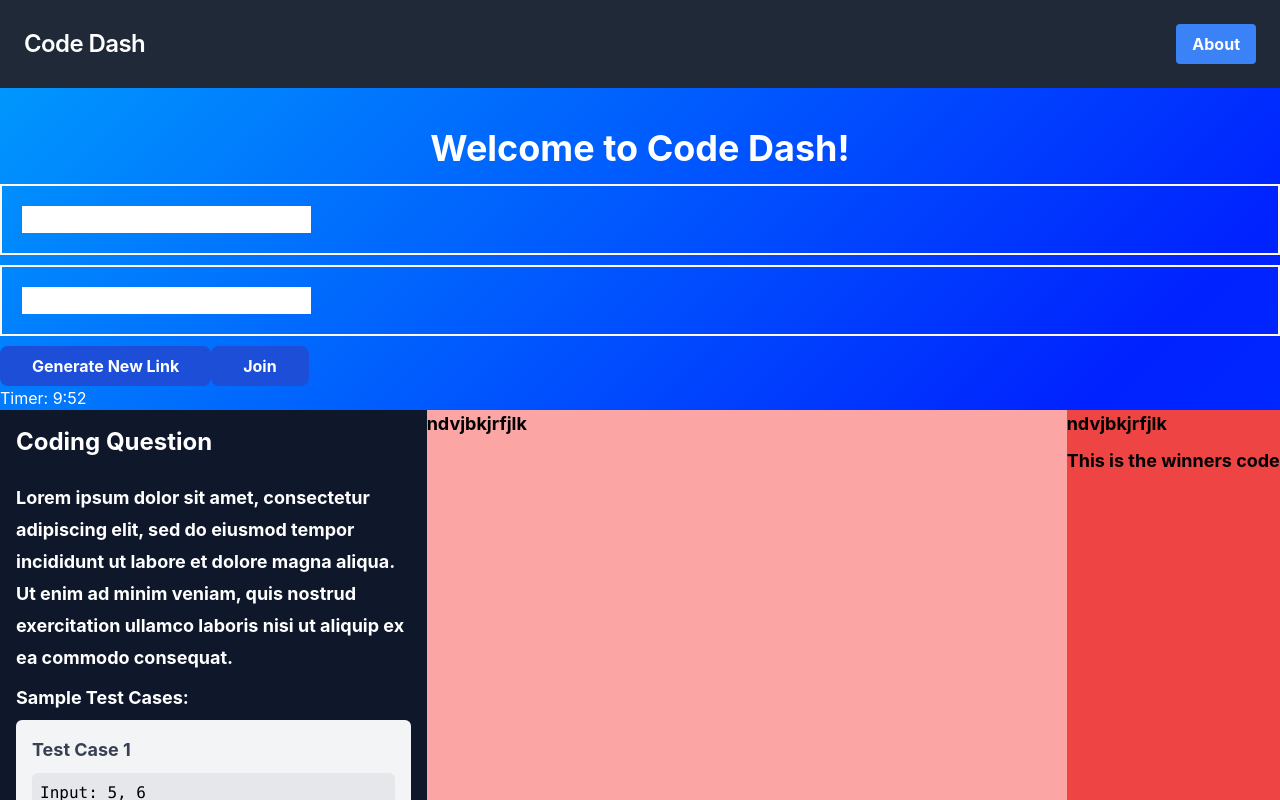
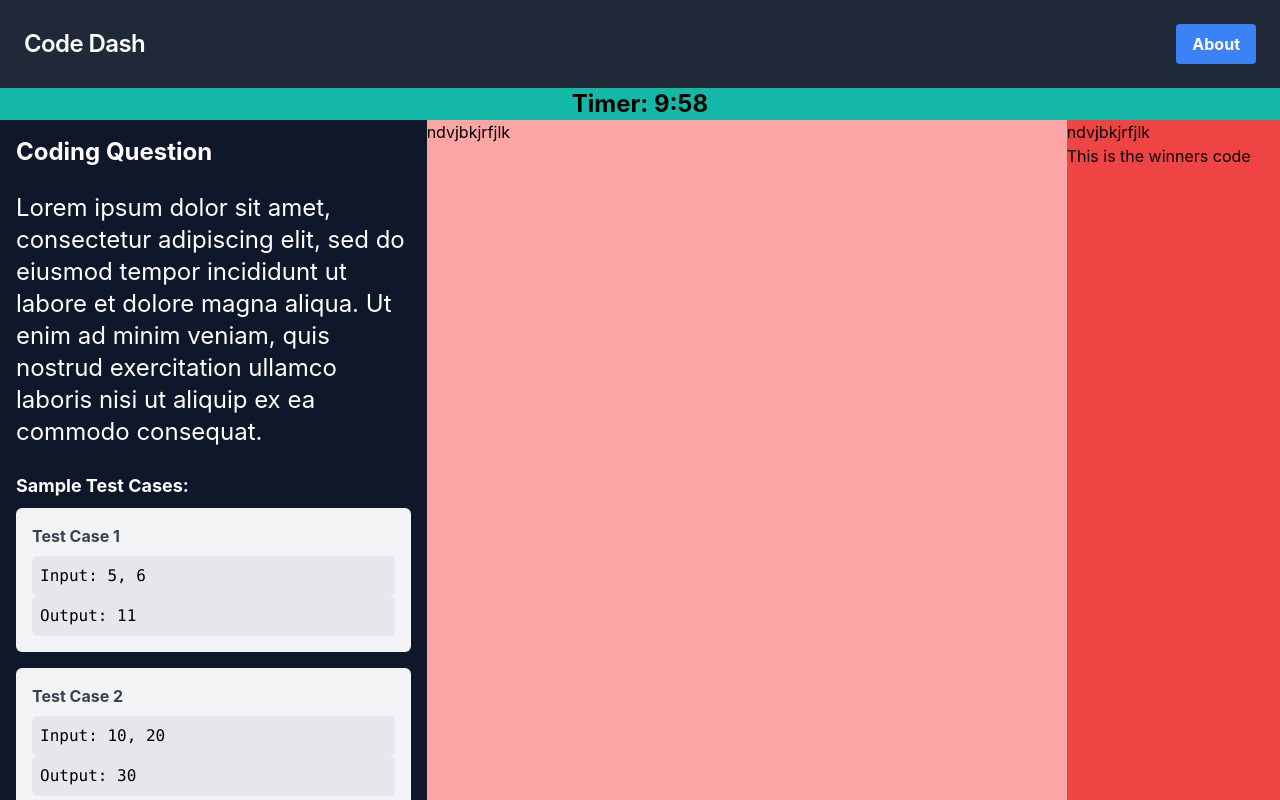
Before and after one commit to Atharva123987/Code-Dash, a React (Create React App) app in the folder client/: page / in a window 1280 px wide. Both pictures are taken after a click on the button "Join". Shown: the top 800 px of the page. Built offline with nearby package versions, Linux system fonts and the light colour scheme; no server answers.

Commit message:
Minor changes

```diff
--- a/client/src/App.js
+++ b/client/src/App.js
@@ -4,6 +4,7 @@ import Home from "./pages/Home";
 import About from './pages/About'
 import GameRoom from "./pages/GameRoom";
 import Discussion from "./pages/Discussion";
+import React, { useState } from "react";
 // import GameRoom from "./pages/GameRoom";
 
 const App = ()=> {
--- a/client/src/components/Timer.js
+++ b/client/src/components/Timer.js
@@ -23,7 +23,7 @@ function Timer() {
 
   return (
     <div>
-      <h2 style={{color:"white"}}>Timer: {`${minutes}:${seconds}`}</h2>
+      <h2 className='flex justify-center bg-teal-500 font-bold text-2xl'>Timer: {`${minutes}:${seconds}`}</h2>
     </div>
   );
 }
--- a/client/src/pages/Home.js
+++ b/client/src/pages/Home.js
@@ -11,10 +11,20 @@ const socket = io.connect("http://localhost:3001")
 const Home = () =>{
   const [username, setUsername] = useState("")
   const [roomId, setRoomId] = useState("")
+  const [isVisible, setIsVisible] = useState(true);
 
+  const toggleVisibility = () => {
+    setIsVisible((prevVisibility) => !prevVisibility);
+  };
   const joinRoom = () =>{
   socket.emit("join_room", [roomId,username]);// sending join_room request from front end to backend
   }
+
+  function handleClick() {
+    toggleVisibility();
+    joinRoom();
+  }
+
 
   const generateRoomId = () =>{
     setRoomId(Math.floor(Math.random() * 9000) + 1000)
@@ -40,6 +50,7 @@ const Home = () =>{
     return(
         <>
         <NavBar/>
+        {isVisible?
     <div className="home-body flex flex-col items-center  ">
       {/* <img src={bgImg} alt="Logo" style={{width:"110vh", }}/> */}
       <h1 className="text-4xl font-bold mb-4 mt-10 text-white">Welcome to Code Dash!</h1>
@@ -49,12 +60,13 @@ const Home = () =>{
       <p className="text-white border-solid border-2 border-orange-50 p-5"><input maxLength={4}  type='text' value={roomId} style={{color:"black"}} onChange={(e)=>{setRoomId(e.target.value)}}/></p>
       <p className="text-white border-solid border-2 border-orange-50 p-5"><input   type='text' value={username} style={{color:"black"}} onChange={(e)=>{setUsername(e.target.value)}}/></p>
       <button className=" px-8 py-2 rounded-lg bg-blue-700 text-white font-bold hover:bg-blue-600" onClick={generateRoomId}>Generate New Link</button>
-      <button className=" px-8 py-2 rounded-lg bg-blue-700 text-white font-bold hover:bg-blue-600" onClick={joinRoom}>Join</button>
+      <button className=" px-8 py-2 rounded-lg bg-blue-700 text-white font-bold hover:bg-blue-600" onClick={handleClick}>Join</button>
 
-      <GameRoom socket={socket} username={username} roomId={roomId}/>
+      {/* <GameRoom socket={socket} username={username} roomId={roomId}/> */}
 
     </div>
     </div>
+      :<GameRoom socket={socket} username={username} roomId={roomId}/> }
         </>
     )
 }
```
